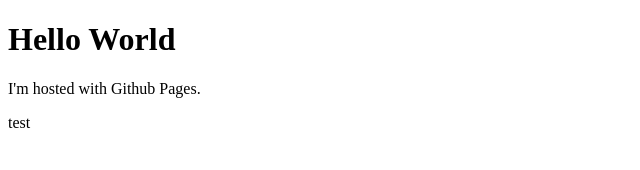
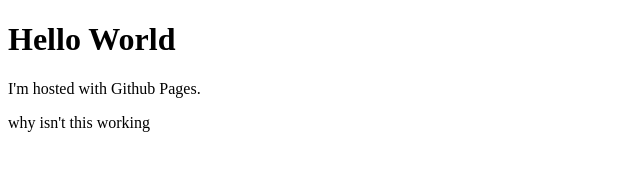
Before and after one commit to jrmeibos/jrmeibos.github.io, a plain HTML site: page Git Projects/Git Practice/index.html in a window 1280 px wide. Shown: the whole page, without its empty margins (0-640 px from the left). Drawn offline with Linux system fonts and the light colour scheme.

Commit message:
added text

```diff
--- a/Git Projects/Git Practice/index.html
+++ b/Git Projects/Git Practice/index.html
@@ -6,6 +6,6 @@
   <body>
     <h1>Hello World</h1>
     <p>I'm hosted with Github Pages.</p>
-    <p>test</p>
+    <p>why isn't this working</p>
   </body>
 </html>
```
